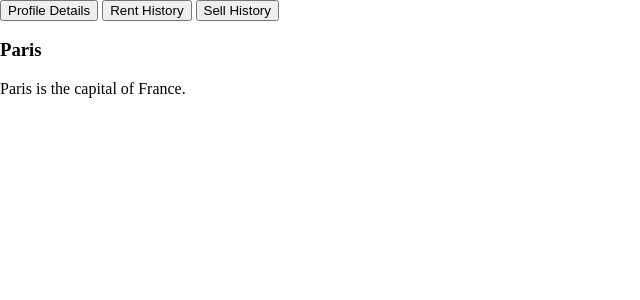
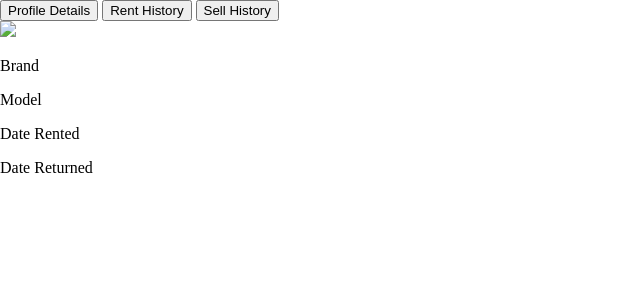
Before and after one commit to davekhaki/cardelare, a PHP site: page /profile.php in a window 1280 px wide, after a click on "Rent History". Shown: the part 90-390 px from the top of the page, without its empty margins (0-640 px from the left). Run offline with PHP 8.4, Linux system fonts and the light colour scheme; some libraries are stand-ins or nearby versions.

Commit message:
rent history basic components added

```diff
--- a/Website/profile.php
+++ b/Website/profile.php
@@ -21,8 +21,7 @@
     </div>
 
     <div id="rentHistory" class="tabcontent">
-        <h3>Paris</h3>
-        <p>Paris is the capital of France.</p>
+        <?php include "profileTabs/rentalHistory.php" ?>
     </div>
 
     <div id="sellHistory" class="tabcontent">
--- a/Website/profileTabs/rentalHistory.php
+++ b/Website/profileTabs/rentalHistory.php
@@ -0,0 +1,5 @@
+<img src="https://via.placeholder.com/150">
+<p>Brand</p>
+<p>Model</p>
+<p>Date Rented</p>
+<p>Date Returned</p>
--- a/Website/styles.css
+++ b/Website/styles.css
@@ -72,7 +72,7 @@ footer img {
 }
 
 @media screen and (max-width: 560px) {
-      footer {}
+
 }
 
 .search_box {
```
